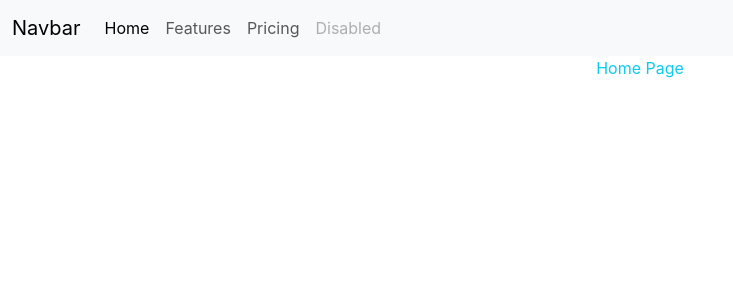
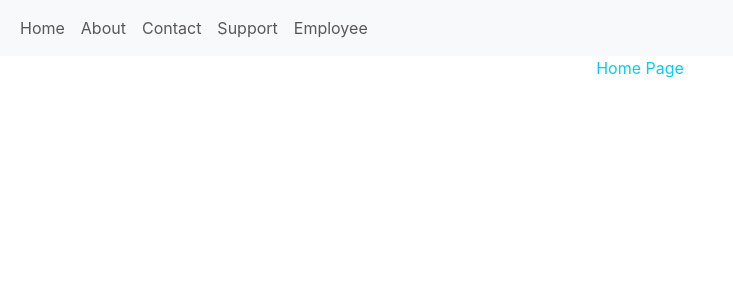
Before and after one commit to Sonali2267/firstprojectapp_1035, a React (Create React App) app: page / in a window 1280 px wide. Shown: the top 300 px of the page, without its empty margins (0-733 px from the left). Built offline with nearby package versions, Linux system fonts and the light colour scheme.

Commit message:
in this file add link for home,about,contact,support,employee

```diff
--- a/src/screens/Header.js
+++ b/src/screens/Header.js
@@ -1,27 +1,27 @@
 import React from 'react'
+import { Link } from 'react-router-dom'
 
 function Header() {
   return (
     <div>
         <nav class="navbar navbar-expand-lg bg-body-tertiary">
   <div class="container-fluid">
-    <a class="navbar-brand" href="#">Navbar</a>
-    <button class="navbar-toggler" type="button" data-bs-toggle="collapse" data-bs-target="#navbarNav" aria-controls="navbarNav" aria-expanded="false" aria-label="Toggle navigation">
-      <span class="navbar-toggler-icon"></span>
-    </button>
     <div class="collapse navbar-collapse" id="navbarNav">
       <ul class="navbar-nav">
         <li class="nav-item">
-          <a class="nav-link active" aria-current="page" href="#">Home</a>
+          <Link to="/home" className='nav-link'>Home</Link>
         </li>
         <li class="nav-item">
-          <a class="nav-link" href="#">Features</a>
+          <Link to="/about" className='nav-link'>About</Link>
         </li>
         <li class="nav-item">
-          <a class="nav-link" href="#">Pricing</a>
+          <Link to="/contact" className='nav-link'>Contact</Link>
         </li>
         <li class="nav-item">
-          <a class="nav-link disabled" aria-disabled="true">Disabled</a>
+          <Link to="/support" className='nav-link'>Support</Link>
+        </li>
+        <li class="nav-item">
+          <Link to="/employee" className='nav-link'>Employee</Link>
         </li>
       </ul>
     </div>
```
